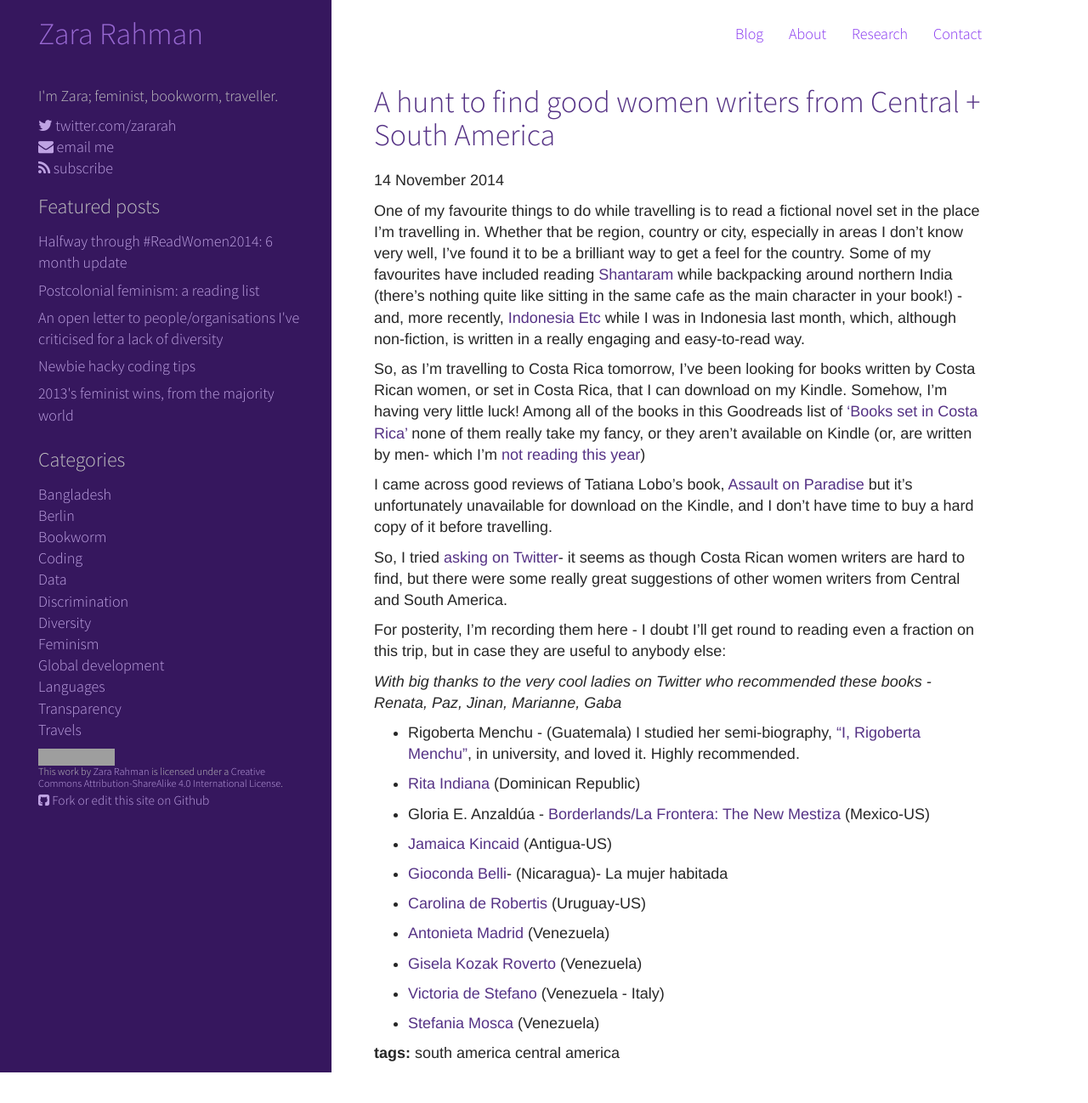
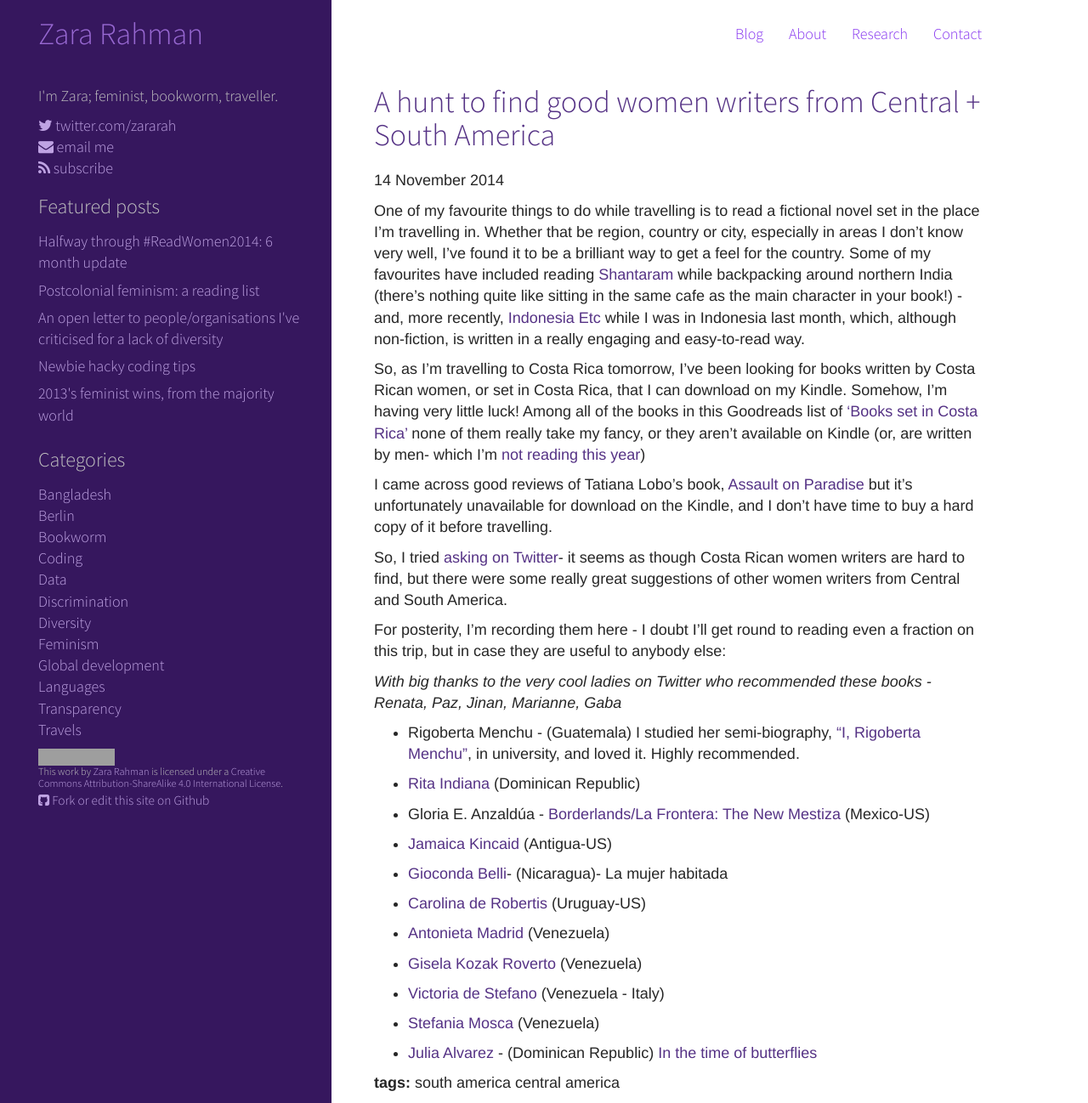
Before and after one commit to zararah/zararah.net, a Jekyll site: the page built from _posts/2014/2014-11-14-latin-american-women-writers.md, in a window 1280 px wide. Shown: the whole page at 85% size. Built offline with Jekyll 4.4.1, drawn with Linux system fonts in a browser that asks for light colours; Markdown is read by kramdown in place of the engine named in the settings; before the commit the page ends 1262 px from its top, so only the background shows below that; grey boxes are pictures that could not be loaded.

Commit message:
Add Julia Alvarez to LA women writers post

```diff
--- a/_posts/2014/2014-11-14-latin-american-women-writers.md
+++ b/_posts/2014/2014-11-14-latin-american-women-writers.md
@@ -42,3 +42,5 @@
 * [Victoria de Stefano](https://www.goodreads.com/author/show/1955072.Victoria_de_Stefano?from_search=true) (Venezuela - Italy)
 
 * [Stefania Mosca](https://es.wikipedia.org/wiki/Stefania_Mosca) (Venezuela)
+
+* [Julia Alvarez](https://www.goodreads.com/author/show/7277.Julia_Alvarez) - (Dominican Republic) [In the time of butterflies](https://www.goodreads.com/book/show/11206.In_the_Time_of_the_Butterflies?from_search=true)
```
